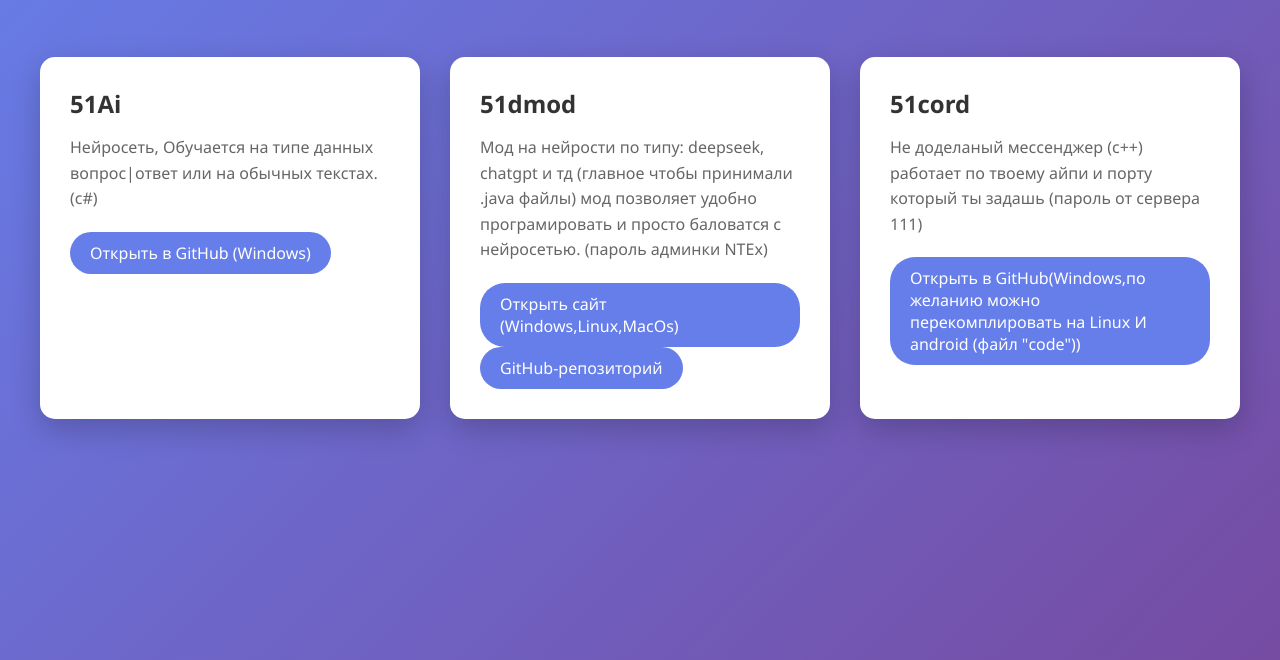
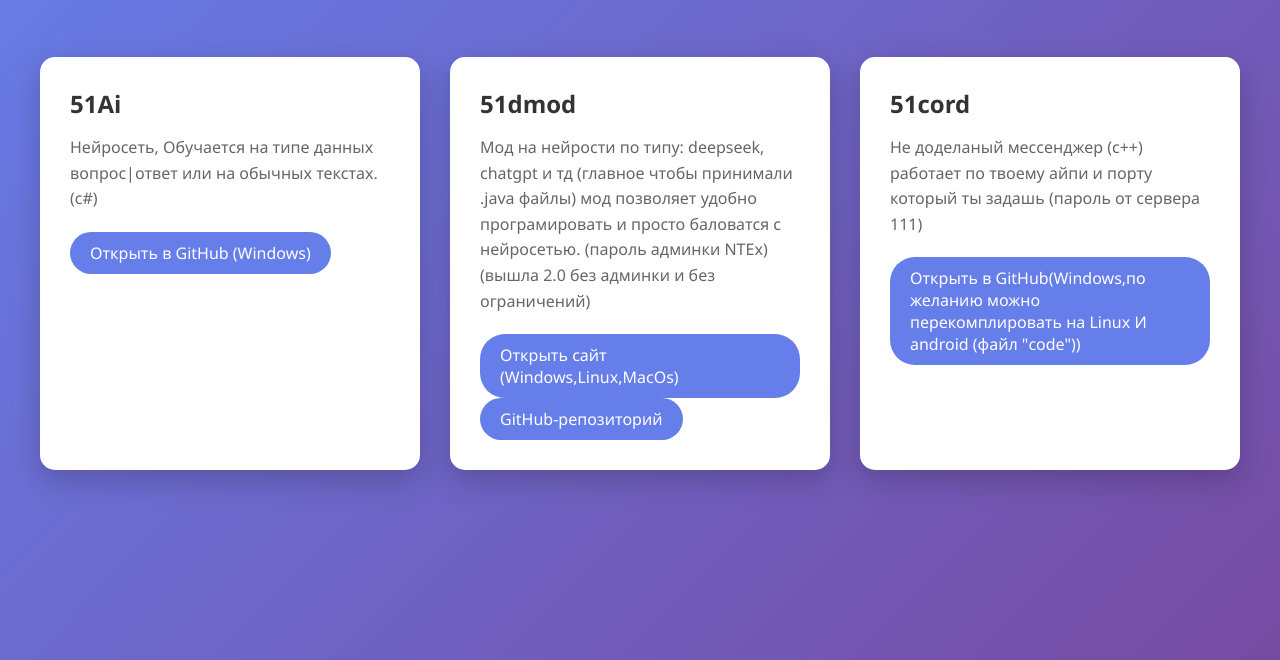
Before and after one commit to 511den/my-projects, a plain HTML site: page index.html in a window 1280 px wide. Shown: the part 140-800 px from the top of the page. Drawn offline with Linux system fonts and the light colour scheme.

Commit message:
Update index.html

```diff
--- a/index.html
+++ b/index.html
@@ -116,6 +116,7 @@
                 <h2 class="project-title">51dmod</h2>
                 <p class="project-description">
                     Мод на нейрости по типу: deepseek, chatgpt и тд (главное чтобы принимали .java файлы) мод позволяет удобно програмировать и просто баловатся с нейросетью. (пароль админки NTEx)
+                    (вышла 2.0 без админки и без ограничений)
                 </p>
                 <a href="https://511den.github.io/51dMod/" class="github-link" target="_blank">
                     Открыть сайт (Windows,Linux,MacOs)
```
